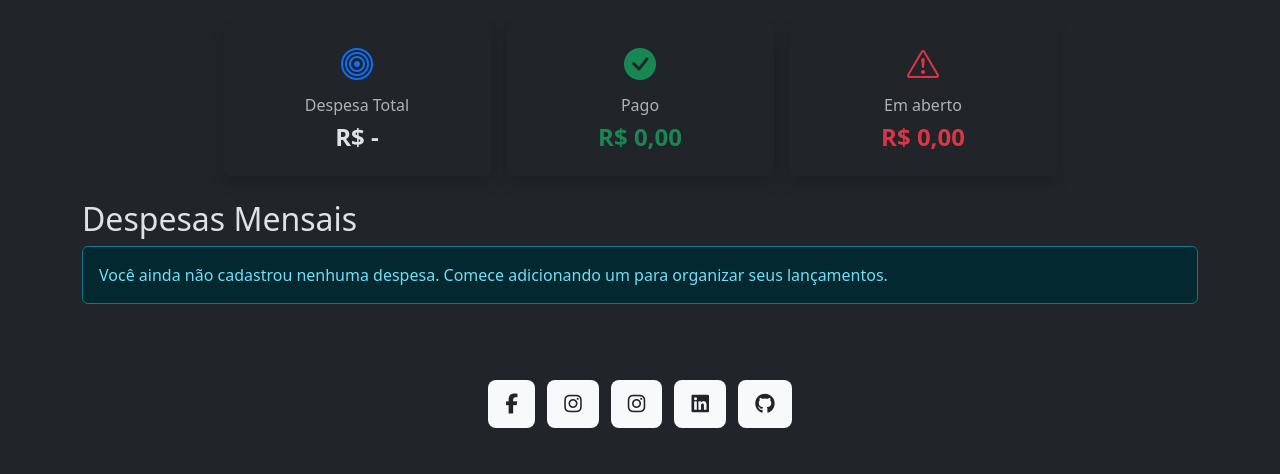
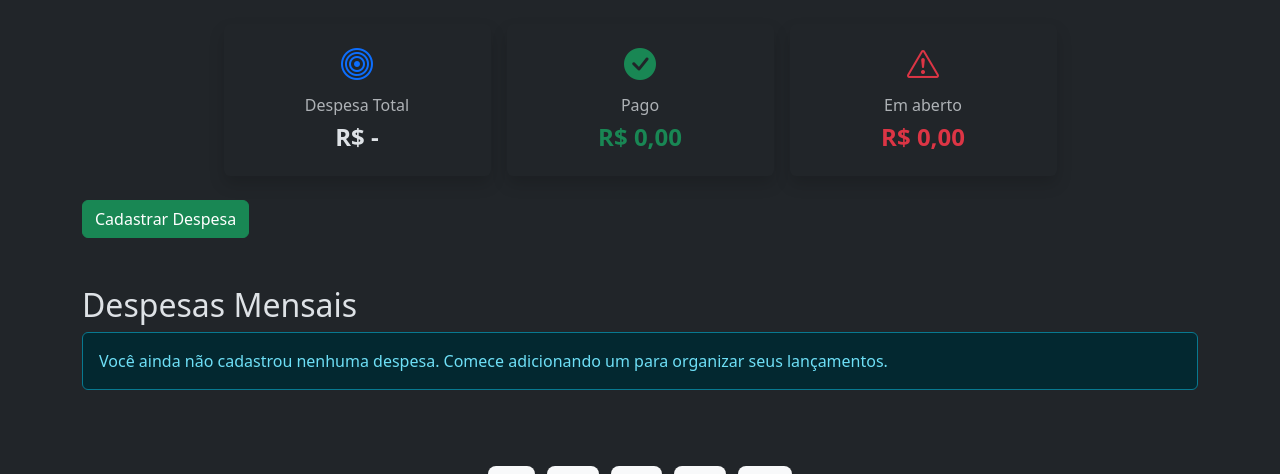
Before and after one commit to GomesMilla/ControleEstoque, a Django app: page /despesa/listar_despesa in a window 1280 px wide. Shown: the part 261-735 px from the top of the page. Run offline with Django 5.2, Linux system fonts and the light colour scheme; the visitor is signed in with stand-in values (Sample User, id 1); data that the repository does not hold is empty; some libraries are stand-ins or nearby versions.

Commit message:
:pushpin: Ajustando despesas

```diff
--- a/templates/base/index.html
+++ b/templates/base/index.html
@@ -244,7 +244,15 @@
                                         <li><hr class="dropdown-divider"></li>
                                         <li><a class="nav-link" href="{% url 'agenda' %}"><i class="bi bi-calendar3"></i> Agenda</a></li>
                                         <li><hr class="dropdown-divider"></li>
-                                        <li> <a class="nav-link" href="{% url 'listar_despesa'%}"><i class="bi bi-receipt"></i> Despesas</a></li>
+                                        <a class="dropdown-item disabled">Despesas</a>
+                                        <li>
+                                            <a class="nav-link" href="{% url 'listar_despesa'%}"><i class="bi bi-receipt"></i> Listar</a>
+                                        </li>
+                                        <li><hr class="dropdown-divider"></li>
+                                        <li>
+                                            <a class="nav-link" href="{% url 'criar_despesa'%}"><i class="bi bi-receipt"></i> Cadastrar </a>
+                                        </li>
+
                                     </ul>
                                 </li>
                                 {% comment %} <li class="nav-item">
--- a/templates/despesa/despesa/listar.html
+++ b/templates/despesa/despesa/listar.html
@@ -42,6 +42,7 @@
                 </div>
             </div>
         </div>
+        <a href="{% url 'criar_despesa' %}" class="btn btn-success mb-5">Cadastrar Despesa</a>
         <h2>Despesas Mensais</h2>
         {% if despesasmensais %}
             <table class="table table-hover text-center mt-3">
```
